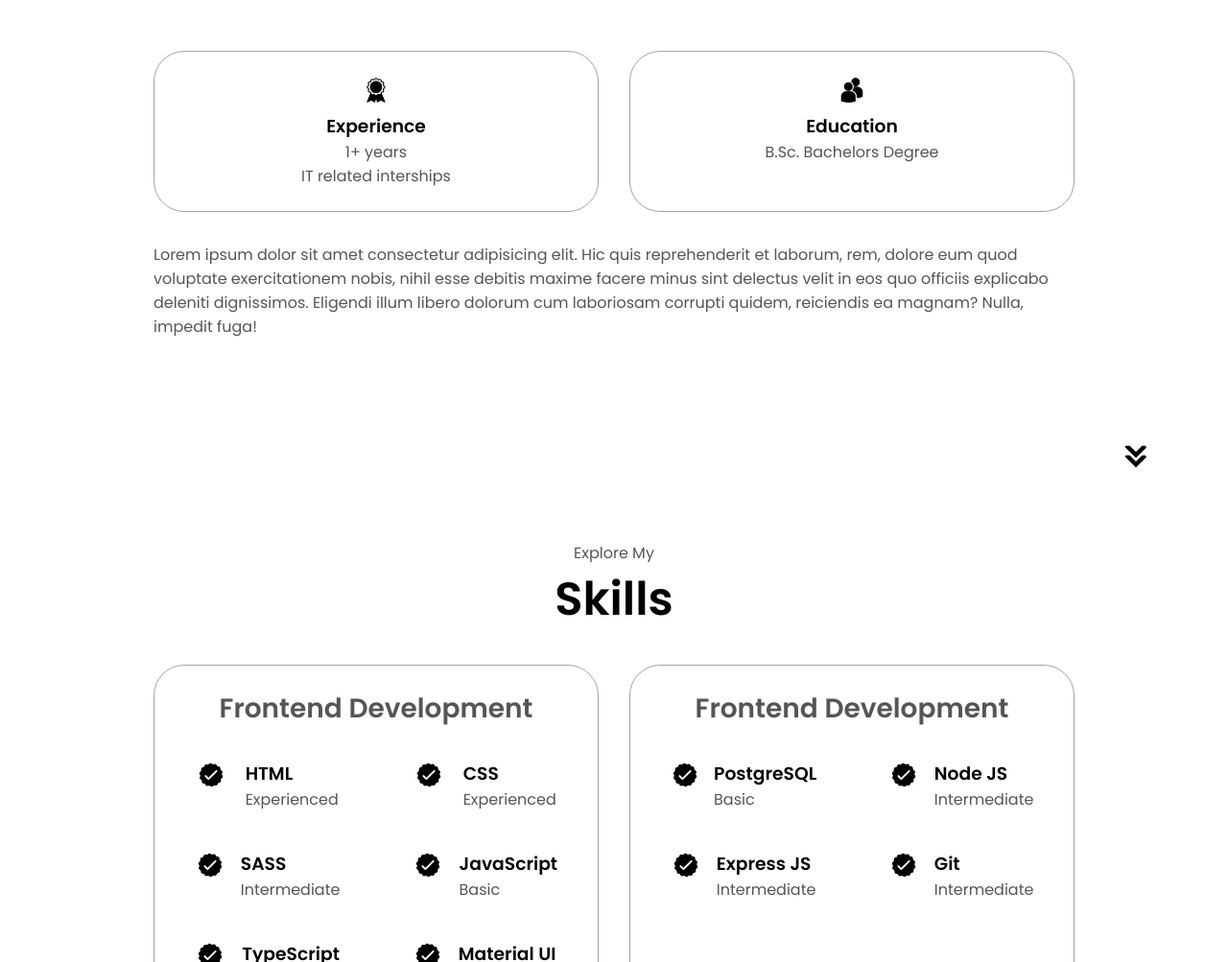
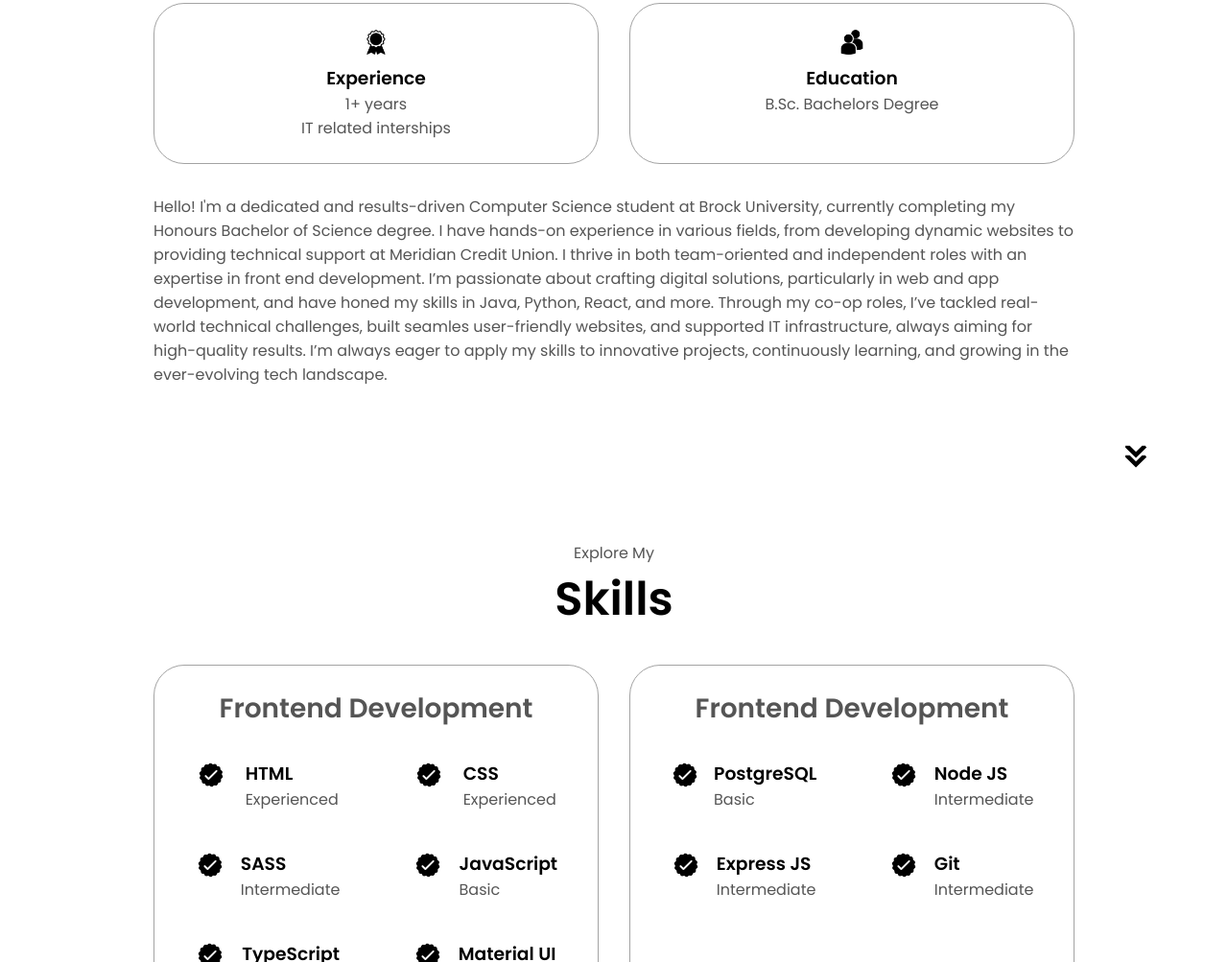
Before and after one commit to Maulik0417/Portfolio, a plain HTML site: page public/index.html in a window 1280 px wide. Shown: the part 1132-2135 px from the top of the page at 96% size. Drawn offline with Linux system fonts and the light colour scheme.

Commit message:
About Me

```diff
--- a/public/index.html
+++ b/public/index.html
@@ -105,12 +105,12 @@
             </div>
             <div class="text-container">
                 <p>
-                    Lorem ipsum dolor sit amet consectetur adipisicing elit. Hic quis
-                    reprehenderit et laborum, rem, dolore eum quod voluptate
-                    exercitationem nobis, nihil esse debitis maxime facere minus sint
-                    delectus velit in eos quo officiis explicabo deleniti dignissimos.
-                    Eligendi illum libero dolorum cum laboriosam corrupti quidem,
-                    reiciendis ea magnam? Nulla, impedit fuga!
+                    Hello! I'm a dedicated and results-driven Computer Science student at Brock University, currently completing my Honours Bachelor of Science degree. I have hands-on experience in various fields, from developing dynamic websites to providing technical support at Meridian Credit Union. I thrive in both team-oriented and independent roles with an expertise in front end development.
+
+                    I’m passionate about crafting digital solutions, particularly in web and app development, and have honed my skills in Java, Python, React, and more. Through my co-op roles, I’ve tackled real-world technical challenges, built seamles user-friendly websites, and supported IT infrastructure, always aiming for high-quality results.
+
+                    I’m always eager to apply my skills to innovative projects, continuously learning, and growing in the ever-evolving tech landscape.
+
                 </p>
             </div>
         </div>
```
